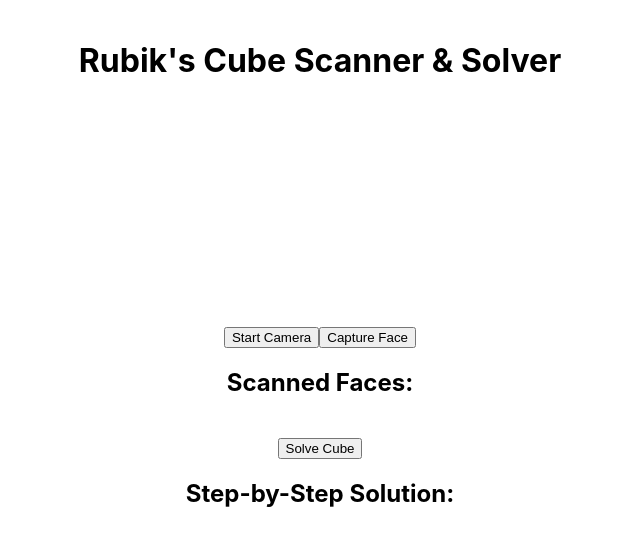
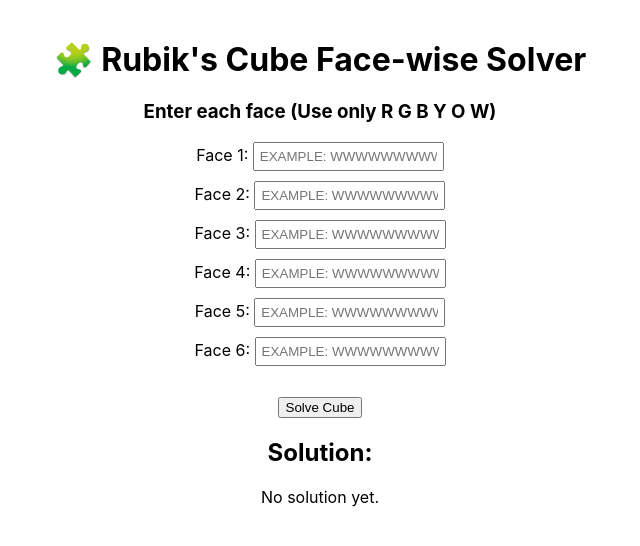
Before and after one commit to Shalinikuna/rubiks-cube-solver, a React (Create React App) app in the folder frontend/: page / in a window 1280 px wide. Shown: the top 546 px of the page, without its empty margins (320-960 px from the left). Built offline with nearby package versions, Linux system fonts and the light colour scheme.

Commit message:
Improved validation and UI

```diff
--- a/frontend/src/App.js
+++ b/frontend/src/App.js
@@ -1,68 +1,118 @@
-import React, { useRef, useState } from "react";
+import React, { useState } from "react";
 
 function App() {
-  const videoRef = useRef(null);
+  const [faces, setFaces] = useState({
+    face1: "",
+    face2: "",
+    face3: "",
+    face4: "",
+    face5: "",
+    face6: ""
+  });
 
-  const [faces, setFaces] = useState([]);
-  const [steps, setSteps] = useState([]);
+  const [solution, setSolution] = useState([]);
+  const [loading, setLoading] = useState(false);
 
-  const backendURL = "https://rubiks-cube-solver-why2.onrender.com";
+  const handleChange = (e) => {
+    const value = e.target.value.toUpperCase().replace(/[^RGBYOW]/g, "");
+    setFaces({
+      ...faces,
+      [e.target.name]: value
+    });
+  };
 
-  const startCamera = async () => {
+  const validateInput = () => {
+    for (let key in faces) {
+      if (faces[key].length !== 9) {
+        alert("Each face must contain exactly 9 letters (R,G,B,Y,O,W)");
+        return false;
+      }
+    }
+    return true;
+  };
+
+  const solveCube = async () => {
+    if (!validateInput()) return;
+
+    const cubeString =
+      faces.face1 +
+      faces.face2 +
+      faces.face3 +
+      faces.face4 +
+      faces.face5 +
+      faces.face6;
+
+    if (cubeString.length !== 54) {
+      alert("Cube must contain exactly 54 characters.");
+      return;
+    }
+
     try {
-      const stream = await navigator.mediaDevices.getUserMedia({ video: true });
-      videoRef.current.srcObject = stream;
-    } catch (err) {
-      alert("Camera access denied");
+      setLoading(true);
+      setSolution([]);
+
+      const response = await fetch(
+        "https://rubiks-cube-solver-why2.onrender.com/solve",
+        {
+          method: "POST",
+          headers: { "Content-Type": "application/json" },
+          body: JSON.stringify({ cube_string: cubeString })
+        }
+      );
+
+      if (!response.ok) {
+        throw new Error("Server error");
+      }
+
+      const data = await response.json();
+
+      if (data.solution_steps) {
+        setSolution(data.solution_steps);
+      } else {
+        alert("Invalid cube configuration");
+      }
+
+    } catch (error) {
+      alert("Error connecting to backend");
+    } finally {
+      setLoading(false);
     }
   };
 
-  const captureFace = async () => {
-    const res = await fetch(`${backendURL}/scan-face`, {
-      method: "POST"
-    });
+  return (
+    <div style={{ textAlign: "center", marginTop: "40px" }}>
+      <h1>🧩 Rubik's Cube Face-wise Solver</h1>
 
-    const data = await res.json();
+      <h3>Enter each face (Use only R G B Y O W)</h3>
 
-    setFaces(prev => [...prev, data]);
-  };
-
-  const solveCube = async () => {
-    const res = await fetch(`${backendURL}/solve`);
-    const data = await res.json();
-    setSteps(data.steps);
-  };
-
-  return (
-    <div style={{ textAlign: "center", padding: "20px" }}>
-      <h1>Rubik's Cube Scanner & Solver</h1>
-
-      <video ref={videoRef} width="400" autoPlay />
-
-      <br /><br />
-
-      <button onClick={startCamera}>Start Camera</button>
-      <button onClick={captureFace}>Capture Face</button>
-
-      <h2>Scanned Faces:</h2>
-
-      {faces.map((face, index) => (
-        <div key={index}>
-          <h3>Face {face.face_number}</h3>
-          <p>{face.face_colors.join(", ")}</p>
+      {Object.keys(faces).map((face, index) => (
+        <div key={index} style={{ margin: "10px" }}>
+          <label>Face {index + 1}: </label>
+          <input
+            name={face}
+            value={faces[face]}
+            onChange={handleChange}
+            placeholder="Example: WWWWWWWWW"
+            maxLength="9"
+            style={{ textTransform: "uppercase", padding: "5px" }}
+          />
         </div>
       ))}
 
       <br />
 
-      <button onClick={solveCube}>Solve Cube</button>
+      <button onClick={solveCube} disabled={loading}>
+        {loading ? "Solving..." : "Solve Cube"}
+      </button>
 
-      <h2>Step-by-Step Solution:</h2>
+      <h2>Solution:</h2>
 
-      {steps.map((step, index) => (
-        <p key={index}>
-          Step {index + 1}: {step}
-        </p>
+      {solution.length === 0 && !loading && <p>No solution yet.</p>}
+
+      {solution.map((step, index) => (
+        <div key={index} style={{ margin: "5px" }}>
+          <strong>Step {index + 1}:</strong> {step}
+        </div>
       ))}
     </div>
   );
```
